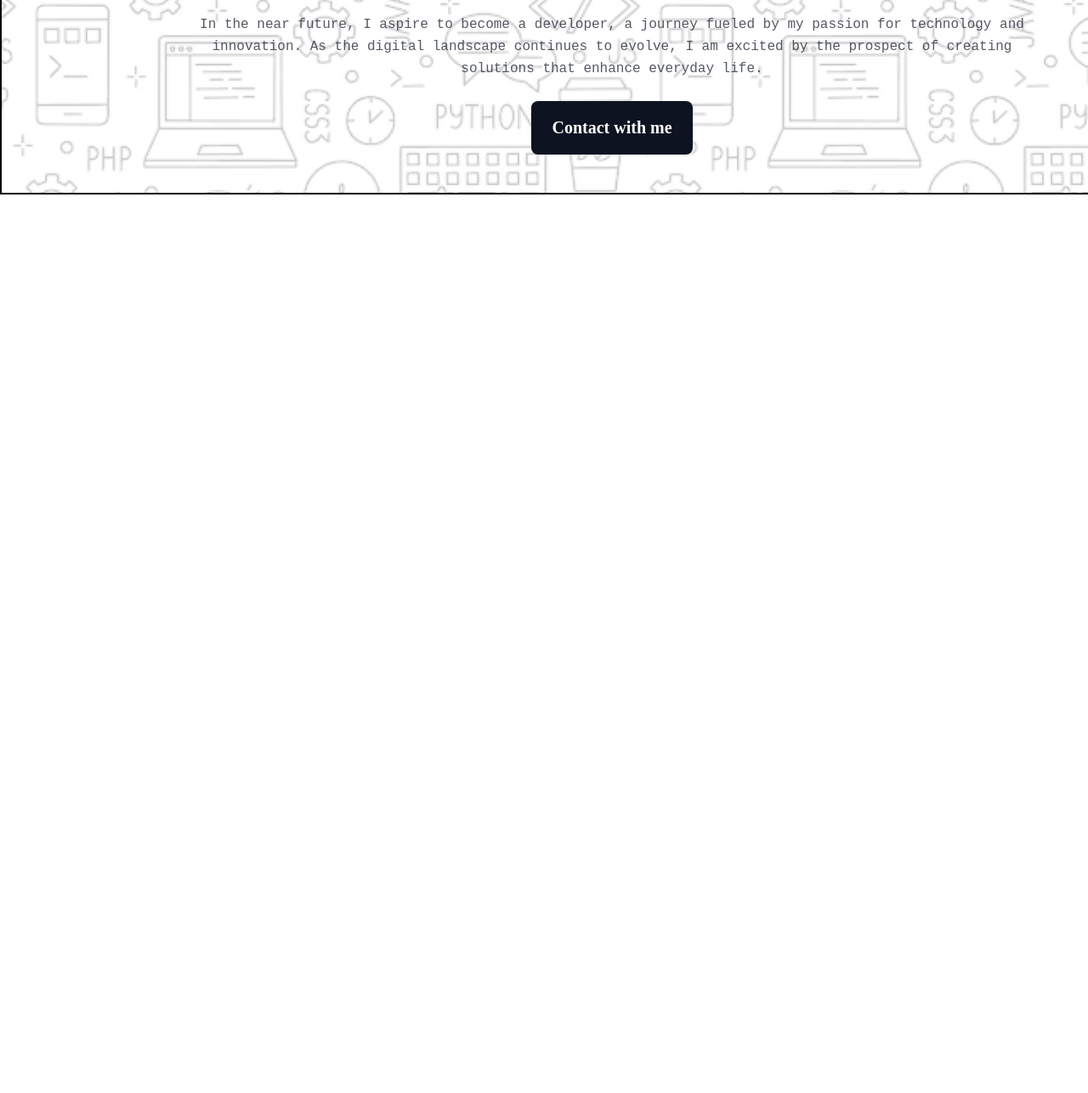
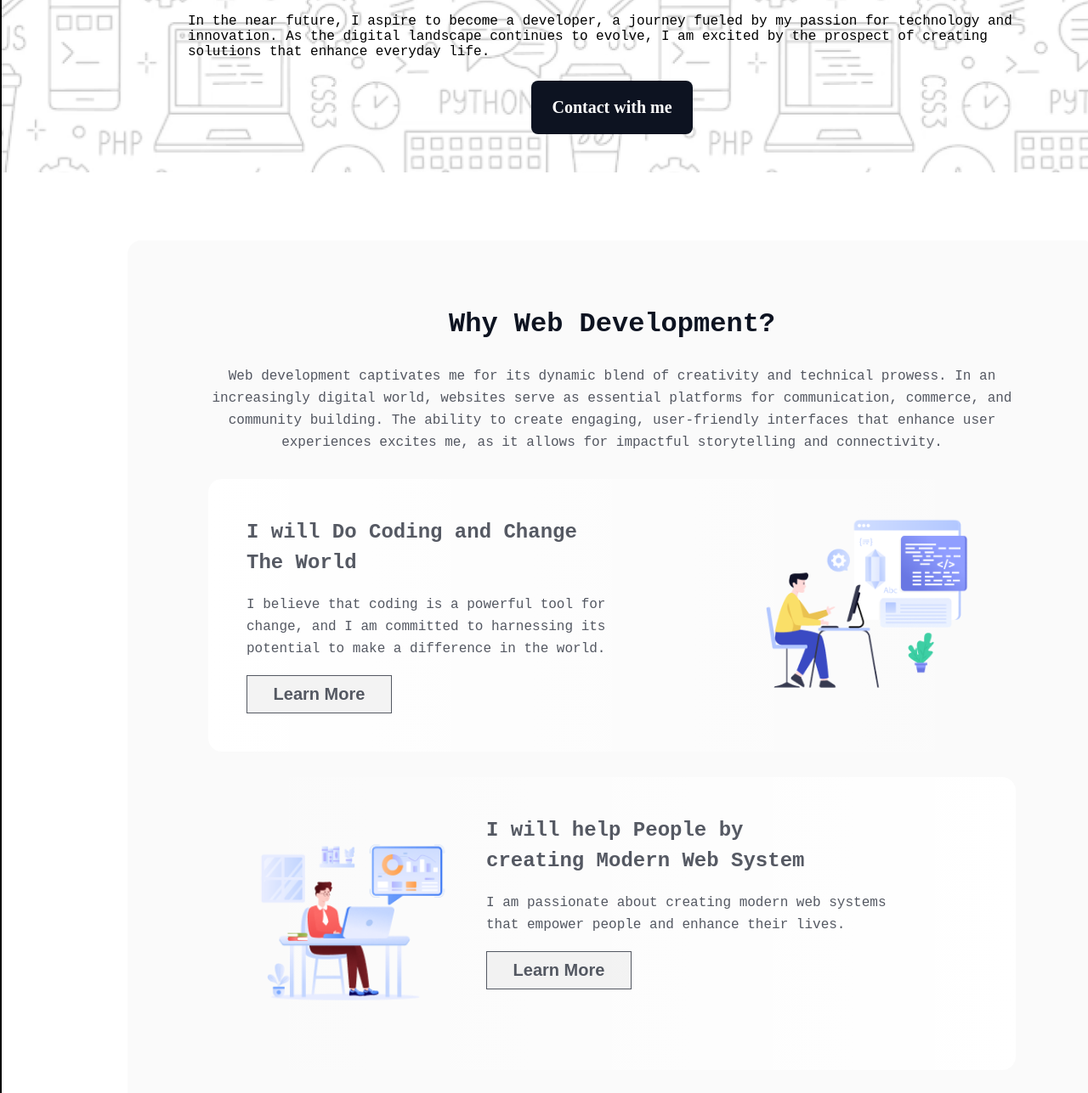
Before and after one commit to mdmonjumon/developer-website, a plain HTML site: page index.html in a window 1280 px wide. Shown: the part 599-1886 px from the top of the page at 85% size. Before the commit the page ends 828 px from the top, so only its background shows below. Drawn offline with Linux system fonts and the light colour scheme; a web font is replaced by a local one.

Commit message:
web development section added

```diff
--- a/index.html
+++ b/index.html
@@ -24,7 +24,8 @@
                     <img src="./assets/hero.png" alt="developer image">
                 </div>
                 <h1>"In the near future, I hope to become a Developer."</h1>
-                <p>In the near future, I aspire to become a developer, a journey fueled by my passion for technology and
+                <p class="description">In the near future, I aspire to become a developer, a journey fueled by my
+                    passion for technology and
                     innovation. As the digital landscape continues to evolve, I am excited by the prospect of creating
                     solutions that enhance everyday life.</p>
 
@@ -36,6 +37,52 @@
     </header>
 
     <main>
+        <section class="web-development-section">
+            <!-- Why Web Development section starts here -->
+
+            <h2 class="section-title">Why Web Development?</h2>
+            <p class="section-description">Web development captivates me for its dynamic blend of creativity and
+                technical prowess. In an
+                increasingly digital world, websites serve as essential platforms for communication, commerce, and
+                community building. The ability to create engaging, user-friendly interfaces that enhance user
+                experiences excites me, as it allows for impactful storytelling and connectivity.</p>
+
+
+            <div class="first-development-container">
+                <!-- first -->
+                <div class="development-info">
+                    <h3>I will Do Coding and Change The World</h3>
+                    <p>I believe that coding is a powerful tool for change, and I am committed to harnessing its
+                        potential to make a difference in the world.</p>
+                    <button>Learn More</button>
+                </div>
+                <div class="development-img"><img src="./assets/Layer_1.png" alt=""></div>
+            </div>
+
+            <div class="second-development-container">
+                <!-- second -->
+                <div class="development-info">
+                    <h3>I will help People by creating Modern Web System</h3>
+                    <p>I am passionate about creating modern web systems that empower people and enhance their lives.
+                    </p>
+                    <button>Learn More</button>
+                </div>
+                <div class="development-img"><img src="./assets/Group 3.png" alt=""></div>
+            </div>
+
+            <div class="third-development-container">
+                <!-- third -->
+                <div class="development-info">
+                    <h3>I will Create Impactful Web Solutions to Serve Communities</h3>
+                    <p>I am dedicated to creating impactful web solutions that serve communities effectively. By
+                        developing user-friendly platforms and applications</p>
+                    <button>Learn More</button>
+                </div>
+                <div class="development-img"><img src="./assets/Group 4.png" alt=""></div>
+            </div>
+
+            <!-- Why Web Development section ends here -->
+        </section>
 
 
     </main>
--- a/styles/developer.css
+++ b/styles/developer.css
@@ -13,12 +13,28 @@ body {
     border: 2px solid black;
 }
 
-main{
+main {
     width: 1140px;
-
+    margin: 0 auto;
 }
 
 /* common shared styles starts here */
+.section-title {
+    color: rgb(13, 19, 33);
+    font-size: 32px;
+    font-weight: 800;
+    text-align: center;
+}
+
+.section-description {
+    color: rgb(13, 19, 33);
+    font-size: 16px;
+    font-weight: 400;
+    line-height: 26px;
+    text-align: center;
+    opacity: 0.7;
+}
+
 
 /* common shared styles ends here */
 
@@ -83,14 +99,6 @@ main{
     text-align: center;
 }
 
-#hero-section .hero-container p {
-    color: rgb(13, 19, 33);
-    font-weight: 400;
-    line-height: 26px;
-    text-align: center;
-    opacity: 0.7;
-}
-
 #hero-section .hero-container button {
     color: rgb(255, 255, 255);
     font-family: Azeret Mono;
@@ -104,3 +112,86 @@ main{
 }
 
 /* header section styles ends here */
+
+/* why web development section styles starts here */
+
+.web-development-section {
+    border-radius: 16px;
+    background: rgba(13, 19, 33, 0.02);
+    padding: 80px 95px;
+    margin: 80px 0;
+    display: flex;
+    flex-direction: column;
+    gap: 30px;
+}
+
+.development-info h3 {
+    color: rgba(13, 19, 33, 0.7);
+    font-size: 24px;
+    font-weight: 700;
+    line-height: 36px;
+    width: 420px;
+}
+
+.development-info p {
+    color: rgb(13, 19, 33);
+    font-size: 16px;
+    font-weight: 400;
+    line-height: 26px;
+    opacity: 0.7;
+}
+
+.development-info button {
+    color: rgb(13, 19, 33);
+    font-size: 20px;
+    font-weight: 600;
+    text-align: center;
+    padding: 10px 18px;
+    border: 1px solid rgb(13, 19, 33);
+    opacity: 0.7;
+    width: 171px;
+
+}
+
+.development-img {
+    width: 250px;
+}
+
+.development-img img {
+    width: 100%;
+}
+
+.development-info {
+    display: flex;
+    flex-direction: column;
+    gap: 18px;
+    width: 480px;
+}
+
+.first-development-container {
+    display: flex;
+    justify-content: space-between;
+    padding: 45px;
+    border-radius: 16px;
+    background: linear-gradient(90.00deg, rgb(255, 255, 255), rgba(255, 255, 255, 0) 100%);
+}
+
+.second-development-container {
+    display: flex;
+    flex-direction: row-reverse;
+    justify-content: flex-end;
+    gap: 32px;
+    padding: 45px;
+    border-radius: 16px;
+    background: linear-gradient(270.00deg, rgb(255, 255, 255), rgba(255, 255, 255, 0) 100%);
+}
+
+.third-development-container {
+    display: flex;
+    justify-content: space-between;
+    border-radius: 16px;
+    background: linear-gradient(90.00deg, rgb(255, 255, 255), rgba(255, 255, 255, 0) 100%);
+    padding: 45px;
+}
+
+/* why web development section styles ends here */
```
